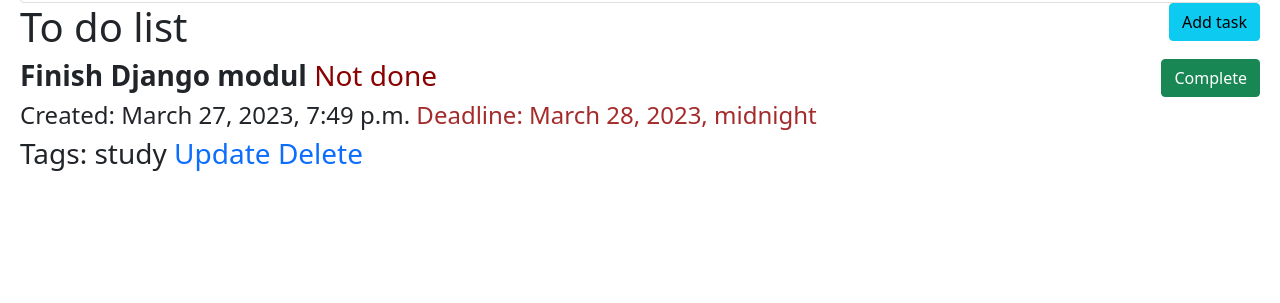
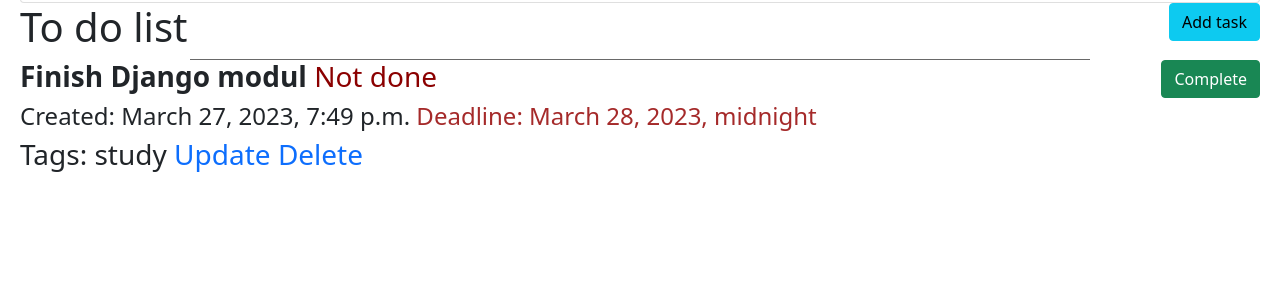
Before and after one commit to anastasiia-tsurkan/todolist, a Django app: page / in a window 1280 px wide. Shown: the part 100-403 px from the top of the page. Run offline with Django 4.2, Linux system fonts and the light colour scheme; data comes from the database, SQL or seed files in the repository.

Commit message:
Add horizontal line

```diff
--- a/static/css/styles.css
+++ b/static/css/styles.css
@@ -20,3 +20,9 @@
 .add {
     float: right;
 }
+
+.h_line {
+    border-bottom: 1px solid dimgray;
+    width: 900px;
+    margin: auto;
+}
--- a/templates/tasklist/index.html
+++ b/templates/tasklist/index.html
@@ -8,6 +8,7 @@
   {% if tasks_list %}
     {% for task in tasks_list %}
       <div>
+        <div class="h_line"></div>
         <h3>
           <strong>{{ task.content }}</strong>
           {% if task.status %}
```
